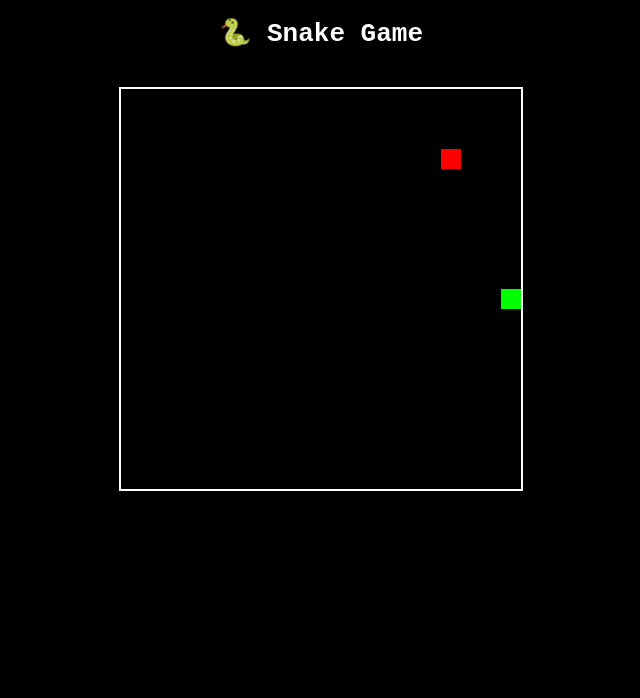
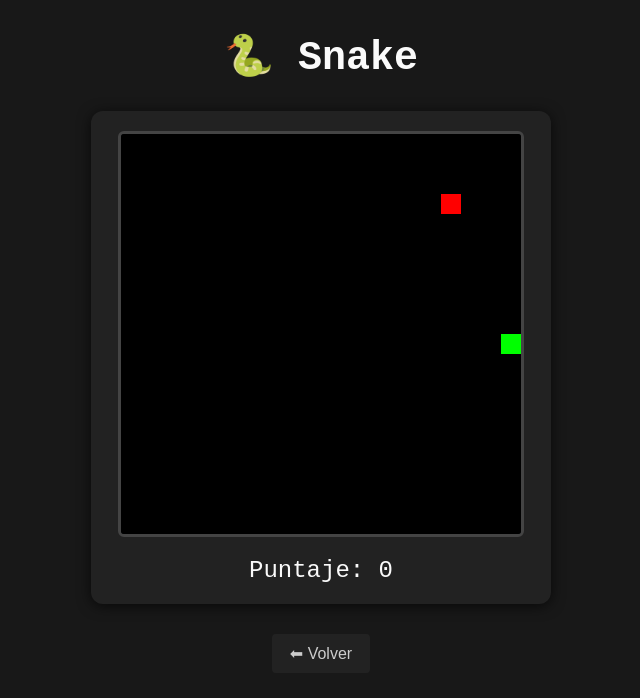
Before and after one commit to Dalgunoh/multigames, a plain HTML site: page juegos/snake/index.html in a window 1280 px wide. Shown: the whole page, without its empty margins (319-959 px from the left). Drawn offline with Linux system fonts and the light colour scheme.

Commit message:
Update index.html

```diff
--- a/juegos/snake/index.html
+++ b/juegos/snake/index.html
@@ -2,23 +2,82 @@
 <html lang="es">
 <head>
     <meta charset="UTF-8">
-  <title>Snake</title>
+    <title>Snake Game</title>
+    <meta name="viewport" content="width=device-width, initial-scale=1.0">
     <style>
         body {
-      background-color: #000;
-      color: white;
+            background: #181818;
+            color: #fafafa;
+            font-family: monospace, Arial, sans-serif;
             text-align: center;
-      font-family: monospace;
+            margin: 0;
+            padding: 0;
+        }
+        h1 {
+            margin-top: 32px;
+            font-size: 2.5em;
+        }
+        #gameContainer {
+            margin: 30px auto 0 auto;
+            width: 420px;
+            background: #222;
+            border-radius: 12px;
+            box-shadow: 0 2px 14px #000a;
+            padding: 20px;
         }
         canvas {
-      border: 2px solid white;
-      margin-top: 20px;
+            background: #10151a;
+            display: block;
+            margin: 0 auto;
+            border: 3px solid #444;
+            border-radius: 6px;
+        }
+        #score {
+            font-size: 1.5em;
+            margin: 20px 0 0 0;
+        }
+        #gameOver {
+            color: #ff5252;
+            font-size: 1.7em;
+            margin: 20px 0 0 0;
+            display: none;
+        }
+        #restartBtn {
+            margin: 18px 0 0 0;
+            padding: 11px 30px;
+            font-size: 1.1em;
+            border: none;
+            border-radius: 5px;
+            background: #4caf50;
+            color: #fff;
+            cursor: pointer;
+            display: none;
+        }
+        #backBtn {
+            margin-top: 30px;
+            background: #222;
+            color: #ccc;
+            border: none;
+            border-radius: 4px;
+            padding: 10px 18px;
+            font-size: 1em;
+            cursor: pointer;
+        }
+        #backBtn:hover {
+            background: #333;
+            color: #fff;
         }
     </style>
 </head>
 <body>
-  <h1>🐍 Snake Game</h1>
+    <h1>🐍 Snake</h1>
+    <div id="gameContainer">
         <canvas id="game" width="400" height="400"></canvas>
+        <div id="score">Puntaje: 0</div>
+        <div id="gameOver">¡Game Over!</div>
+        <button id="restartBtn">Reiniciar</button>
+    </div>
+    <button id="backBtn" onclick="window.location.href='../../index.html'">⬅ Volver</button>
     <script src="snake.js"></script>
 </body>
 </html>
```
Lines whose indentation alone changed are shown as unchanged.
